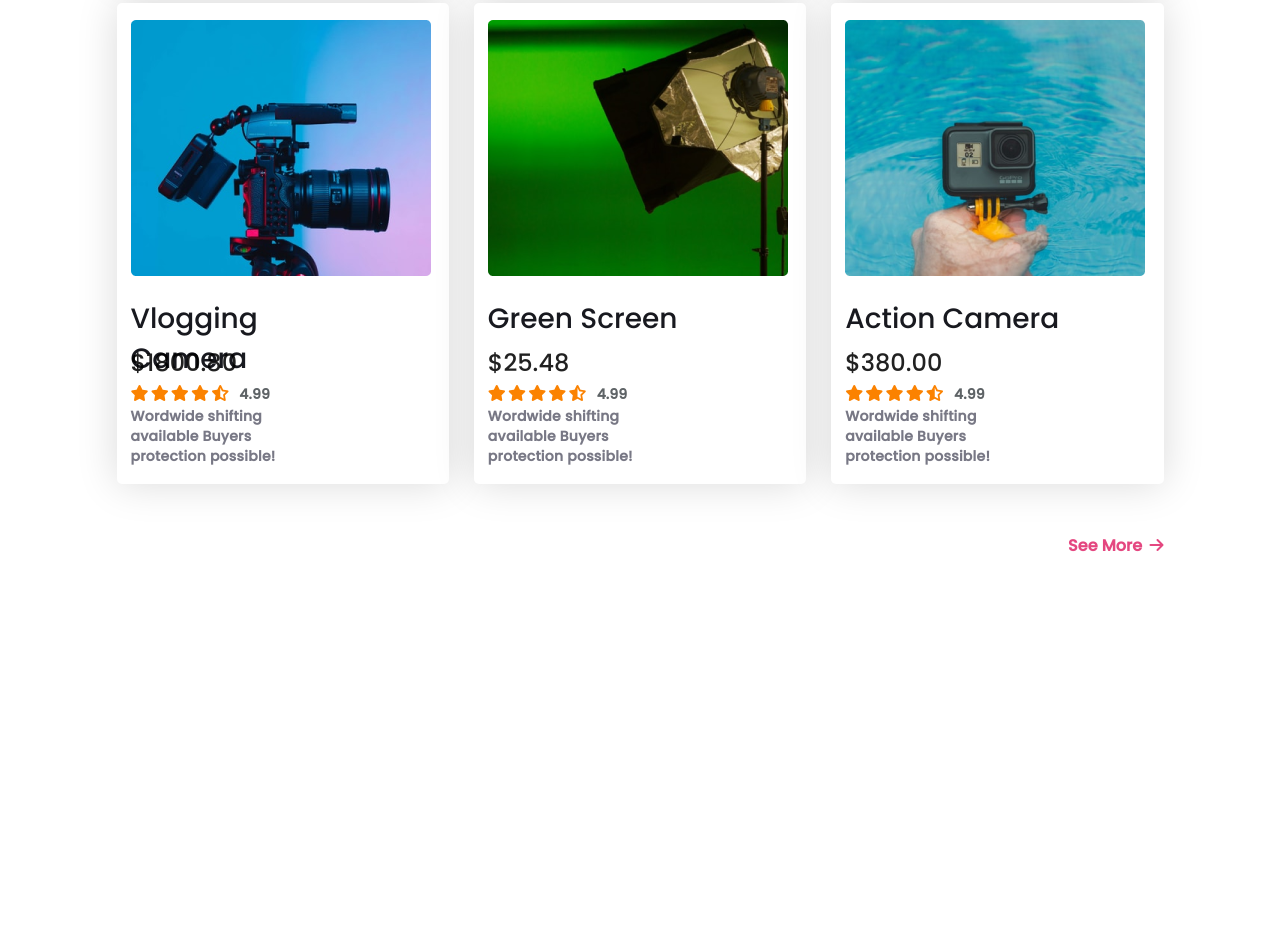
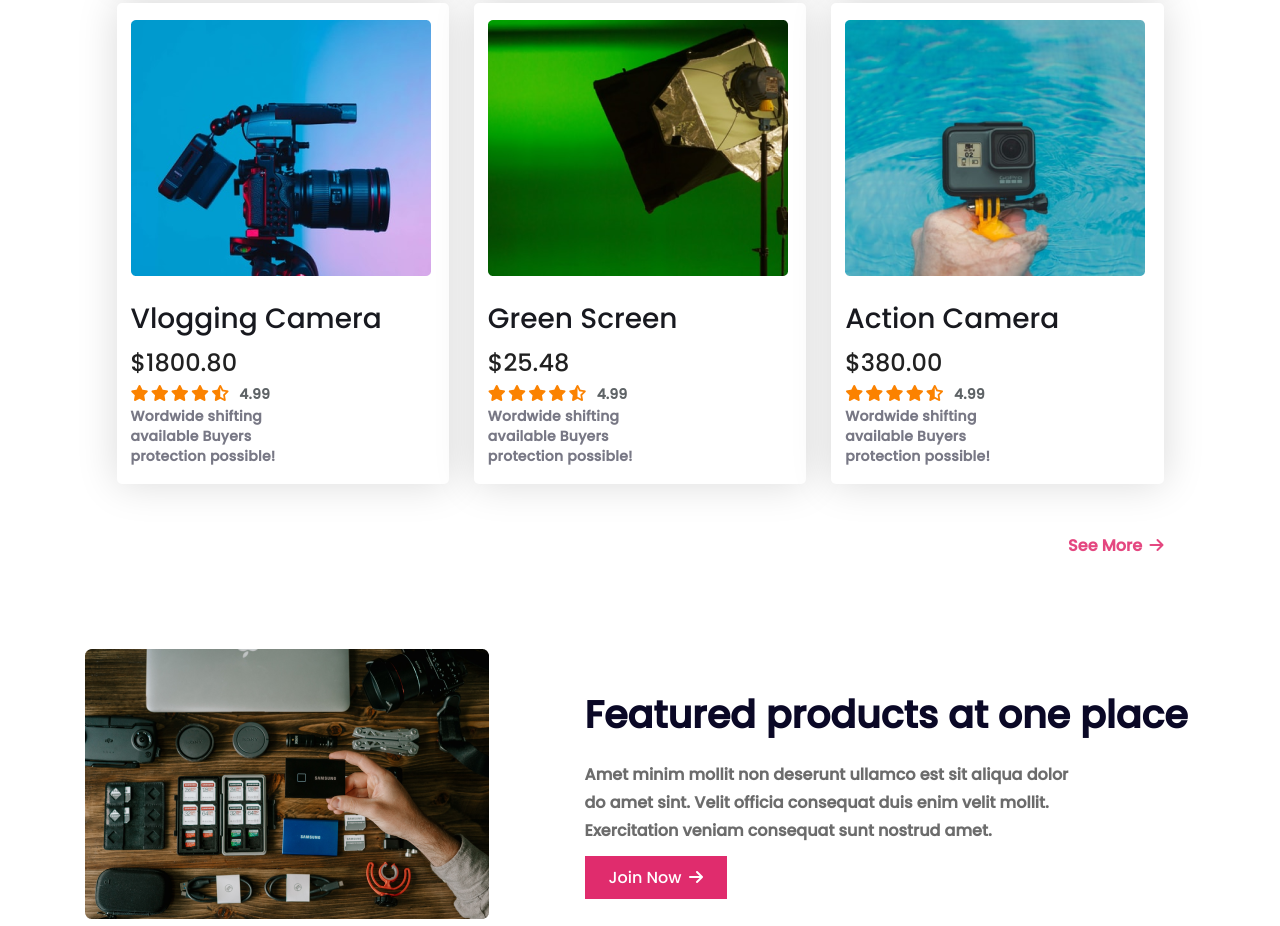
Before and after one commit to rakibul58/influencer-gear, a plain HTML site: page index.html in a window 1280 px wide. Shown: the part 2101-3027 px from the top of the page. Before the commit the page ends 2754 px from the top, so only its background shows below. Drawn offline with Linux system fonts and the light colour scheme.

Commit message:
section-4 done

```diff
--- a/index.html
+++ b/index.html
@@ -335,6 +335,20 @@
             </div>
             <p class="next-page">See More<i class="fa-solid fa-arrow-right"></i></p>
         </section>
+
+        <!------------------------------ section-4 ------------------------->
+
+        <section class="section-4">
+            <div class="banner">
+                <img src="images/gear.png" alt="">
+            </div>
+            <div class="banner-info">
+                <h2>Featured products at one place</h2>
+                <p>Amet minim mollit non deserunt ullamco est sit aliqua dolor do amet sint. Velit officia consequat duis enim velit mollit. Exercitation veniam consequat sunt nostrud amet.</p>
+                <a class="btn-2" href="#">Join Now<i class="fa-solid fa-arrow-right"></i>
+                </a>
+            </div>
+        </section>
     </main>
     <!----------------------------------------------------
                          Main Ends
--- a/styles/style.css
+++ b/styles/style.css
@@ -81,7 +81,7 @@
     margin-bottom: 2.5vh;
 }
 
-.section-1-details .btn{
+.btn{
 
     text-decoration: none;
     background-color: #E02C6D;
@@ -144,7 +144,6 @@
 .card-title{
     margin-top: 16px;
     height: 40px;
-    max-width: 221px;
     font-weight: 500;
     font-size: 28px;
     line-height: 40px;
@@ -195,3 +194,53 @@
     background-color: #ffffff;
 }
 /*--------- Section-3 :end --------------*/
+
+/*--------- Section-4 :start --------------*/
+.section-4{
+
+    /* border: 1px solid; */
+    display: flex;
+    justify-content: space-between;
+    align-items: center;
+    width: 1110px;
+    height: 270px;
+    margin: 0 auto;
+}
+
+.banner{
+        width: 45%;
+}
+.banner-info{
+        width: 55%;
+}
+
+.banner image{
+    width: 100%;
+}
+.banner-info h2{
+    width: 610px;
+    height: 60px;
+    font-weight: 700;
+    font-size: 38px;
+    line-height: 60px;
+    color: #0A0826
+}
+.banner-info p{
+    width: 501px;
+    height: 88px;
+    font-weight: 700;
+    font-size: 16px;
+    line-height: 28px;
+    color: #6C6C6C;
+    margin: 16px 0;
+
+}
+
+.btn-2{
+    text-decoration: none;
+    padding: 10px 24px;
+    background: #E02C6D;
+    color: #ffffff;
+}
+
+/*--------- Section-4 :end --------------*/
```
